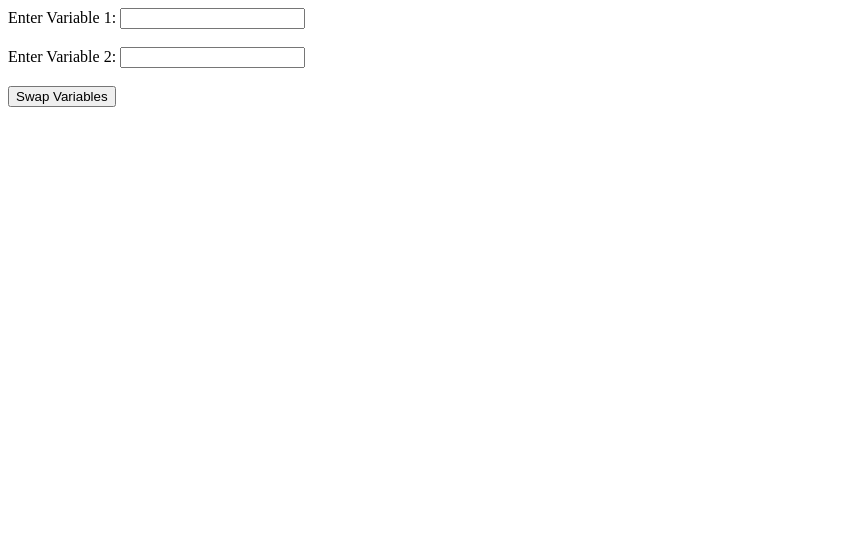
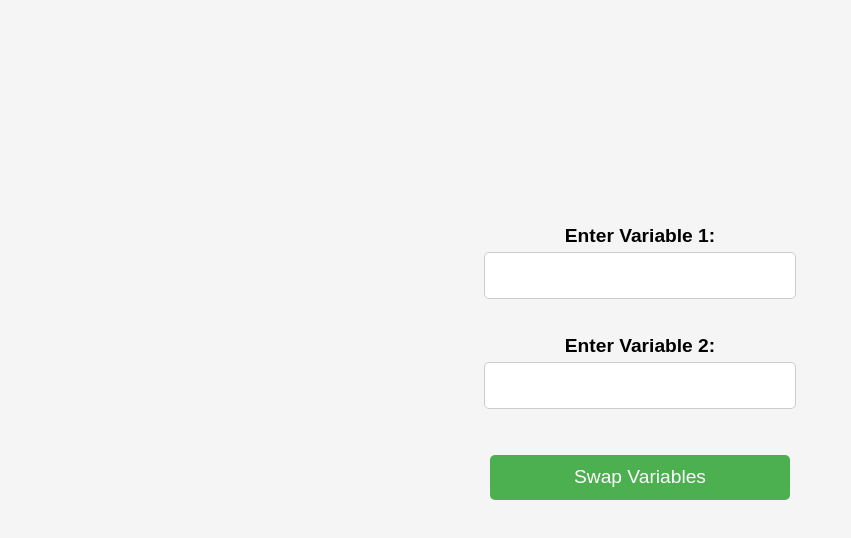
Before and after one commit to Jayesh8187/js-test, a plain HTML site: page Project-1/program-2/index.html in a window 1280 px wide. Shown: the whole page, without its empty margins (0-851 px from the left). Drawn offline with Linux system fonts and the light colour scheme.

Commit message:
second commit

```diff
--- a/Project-1/program-2/index.html
+++ b/Project-1/program-2/index.html
@@ -4,6 +4,53 @@
         <meta charset="UTF-8">
         <meta name="viewport" content="width=device-width, initial-scale=1.0">
         <title>Variable Swapping</title>
+        <style>
+            /* Add CSS rules here */
+            body {
+                font-family: Arial, sans-serif;
+                margin: 0;
+                padding: 0;
+                display: flex;
+                flex-direction: column;
+                align-items: center;
+                justify-content: center;
+                height: 100vh;
+                background-color: #f5f5f5;
+            }
+            label {
+                display: block;
+                margin-bottom: 5px;
+                font-size: 1.2rem;
+                font-weight: bold;
+            }
+            input[type="text"] {
+                width: 300px;
+                height: 35px;
+                padding: 5px;
+                font-size: 1.2rem;
+                border: 1px solid #ccc;
+                border-radius: 5px;
+            }
+            button {
+                width: 300px;
+                height: 45px;
+                margin-top: 10px;
+                background-color: #4CAF50;
+                color: white;
+                font-size: 1.2rem;
+                border: none;
+                border-radius: 5px;
+                cursor: pointer;
+            }
+            button:hover {
+                background-color: #3e8e41;
+            }
+            #result {
+                margin-top: 20px;
+                font-size: 1.2rem;
+                font-weight: bold;
+            }
+        </style>
     </head>
     <body>
 
```
Also changed, not shown: Project-1/program-1/index.html (+40 -0 lines), Project-1/program-3/index.html (+49 -1 lines), Project-1/program-4/index.html (+47 -0 lines).
